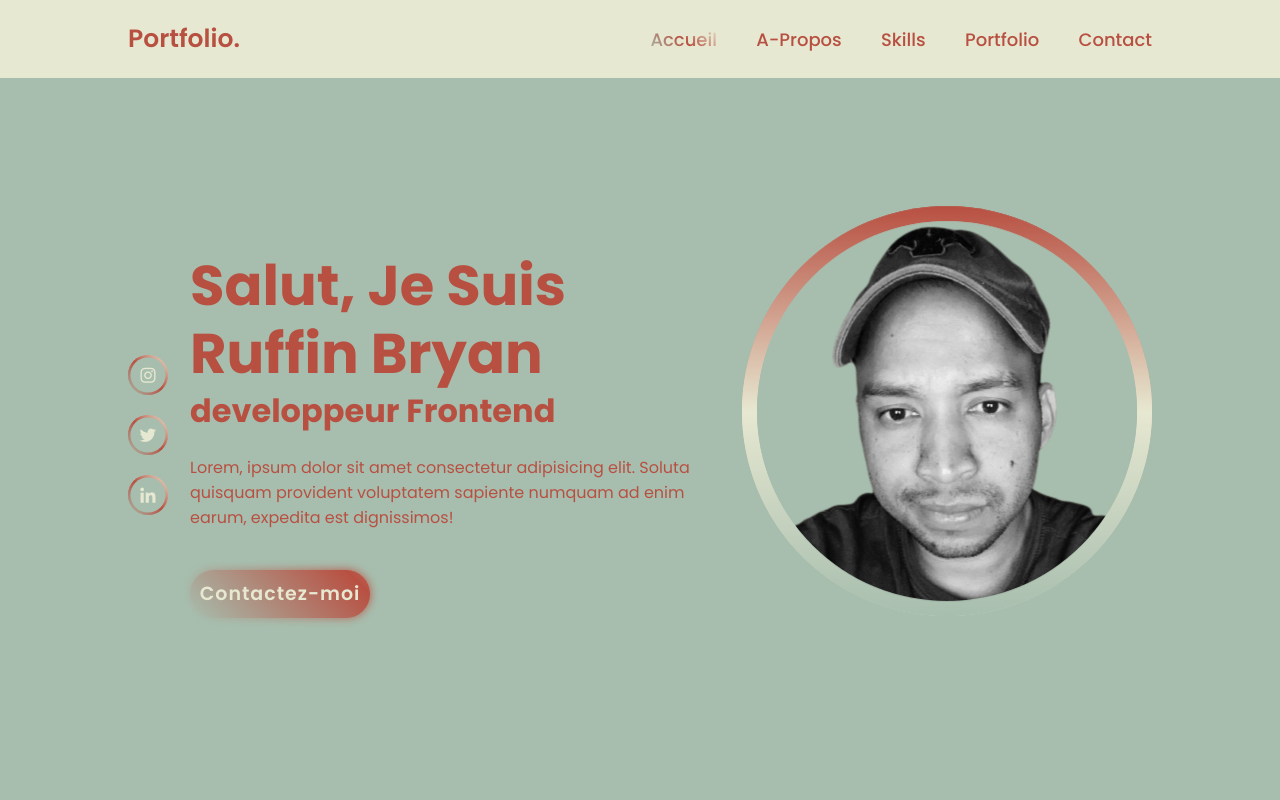
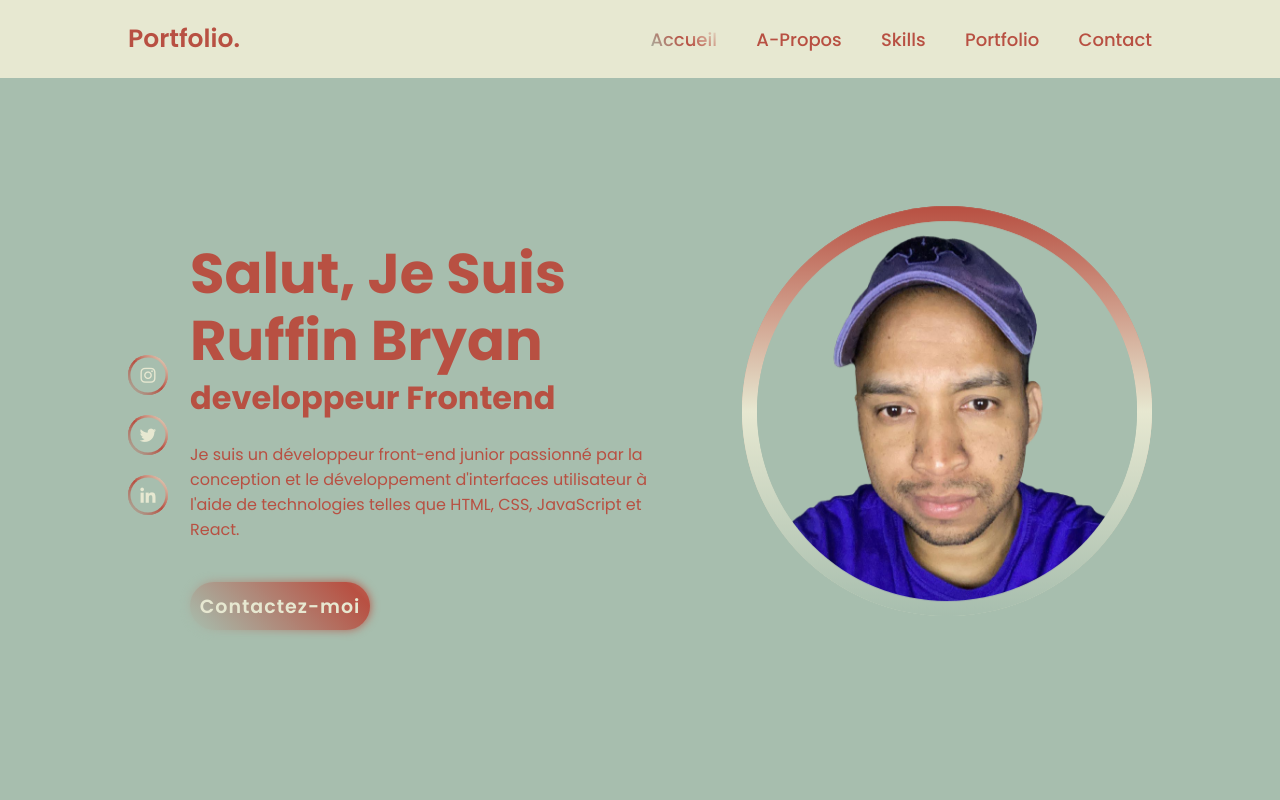
Before and after one commit to bo7sy/Mon-Portfolio, a plain HTML site: page index.html in a window 1280 px wide. Drawn offline with nearby package versions, Linux system fonts and the light colour scheme.

Commit message:
Mise a jour du bio

```diff
--- a/index.html
+++ b/index.html
@@ -28,17 +28,21 @@
 
     <section class="accueil">
       <div class="accueil-sci">
-        <a href="#"><i class="bx bxl-instagram"></i></a>
-        <a href="#"><i class="bx bxl-twitter"></i></a>
+        <a href="https://www.instagram.com/br_c0de/" target="_blank"
+          ><i class="bx bxl-instagram"></i
+        ></a>
+        <a href="https://twitter.com/bo77sy" target="_blank"
+          ><i class="bx bxl-twitter"></i
+        ></a>
         <a href="#"><i class="bx bxl-linkedin"></i></a>
       </div>
       <div class="accueil-content">
         <h1>Salut, Je Suis Ruffin Bryan</h1>
         <h3>developpeur Frontend</h3>
         <p>
-          Lorem, ipsum dolor sit amet consectetur adipisicing elit. Soluta
-          quisquam provident voluptatem sapiente numquam ad enim earum, expedita
-          est dignissimos!
+          Je suis un développeur front-end junior passionné par la conception et
+          le développement d'interfaces utilisateur à l'aide de technologies
+          telles que HTML, CSS, JavaScript et React.
         </p>
         <a href="mailto:ruffinbryan25@gmail.com" class="btn">Contactez-moi</a>
       </div>
@@ -47,10 +51,12 @@
           <span></span>
           <span></span>
           <div class="image">
-            <img src="./img/pf5.png" alt="photo de bryan" />
+            <img src="./img/pf3.png" alt="photo de bryan" />
           </div>
         </div>
       </div>
     </section>
+    <!-- script js -->
+    <script src="./script.js"></script>
   </body>
 </html>
--- a/styles.css
+++ b/styles.css
@@ -252,9 +252,10 @@ body {
 
 .image img {
   position: absolute;
-  top: -65px;
-  left: 55%;
+  top: 10px;
+  left: 53%;
   transform: translateX(-50%);
+  height: 500px;
   min-width: 350px;
   object-fit: cover;
 }
```
Also changed, not shown: img/dev.png (deleted), img/developpeur.png (deleted), img/pf1.png (deleted), script.js (added).
